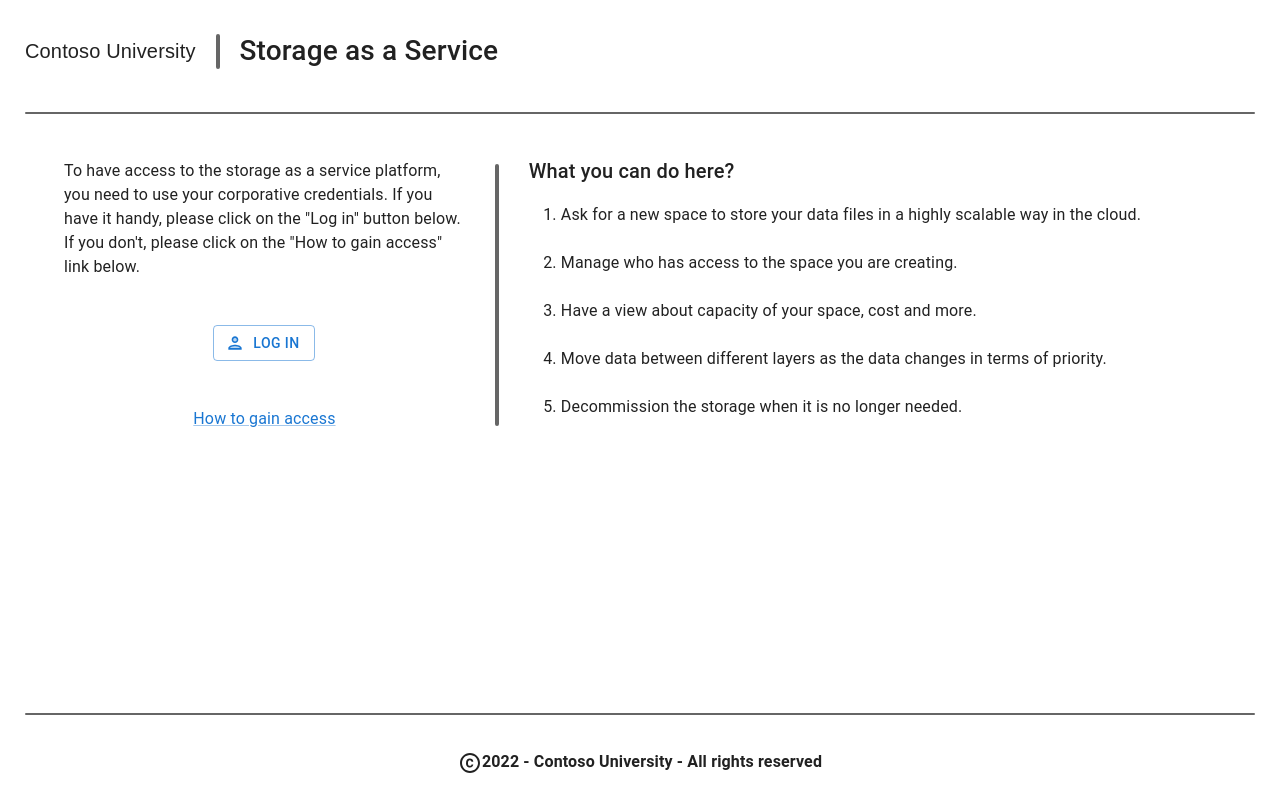
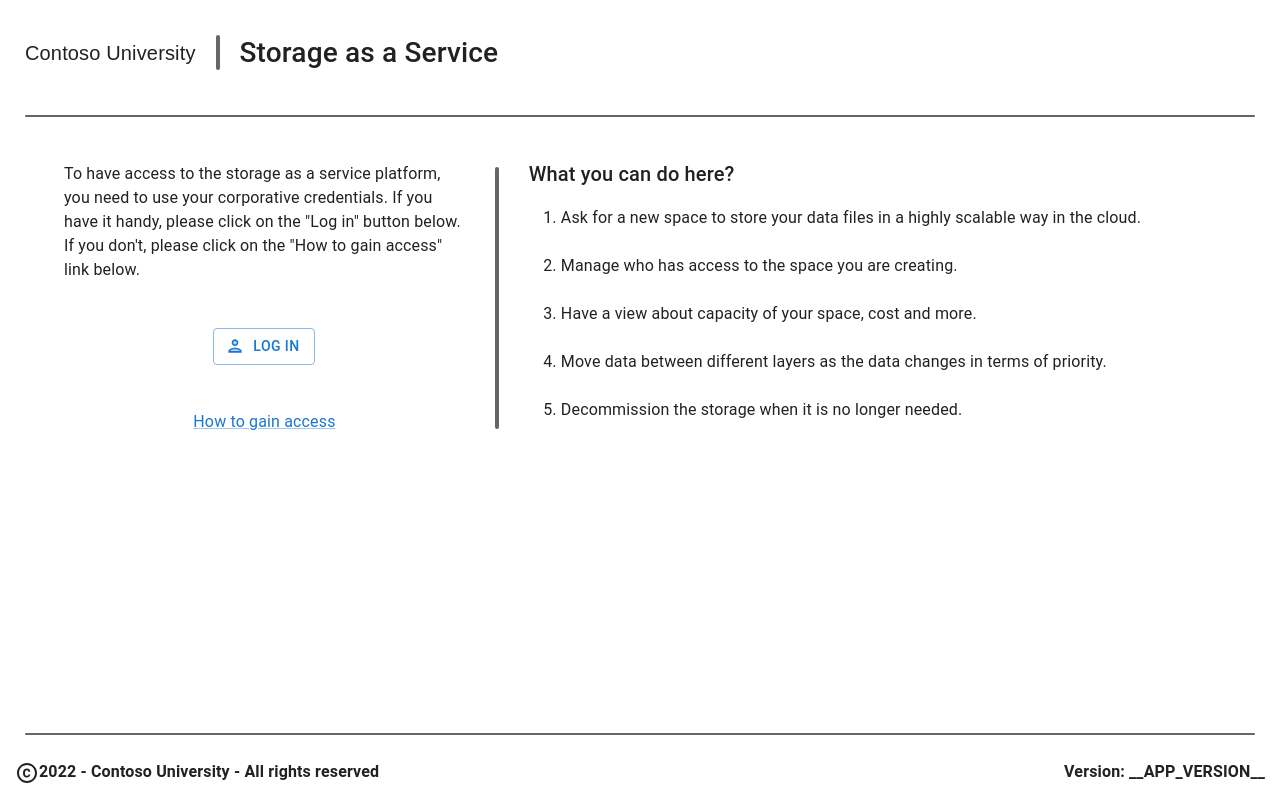
Before and after one commit to microsoft/storage-as-a-service, a React (Create React App) app in the folder src/front/: page / in a window 1280 px wide. Built offline with nearby package versions, Linux system fonts and the light colour scheme; no server answers.

Commit message:
First attempt at adding version info (#36)
Added an environment variable that is from the workflow.branch.run
Added a label to the footer for version.

```diff
--- a/src/front/src/components/Footer/Footer.css
+++ b/src/front/src/components/Footer/Footer.css
@@ -1,5 +1,8 @@
 .footer {
-    padding: 25px;
-    text-align: center;
+    padding: 15px;
+    text-align: left;
     font-weight: 600;
 }
+.version {
+    float: right;
+}
--- a/src/front/src/components/Footer/Footer.js
+++ b/src/front/src/components/Footer/Footer.js
@@ -7,6 +7,7 @@
     return (
         <section className='footer'>
             <CopyrightIcon />{new Date().getFullYear()} - {strings.companyName} - All rights reserved
+            <span className='version'>Version:  __APP_VERSION__</span>
         </section>
     )
 }
```
